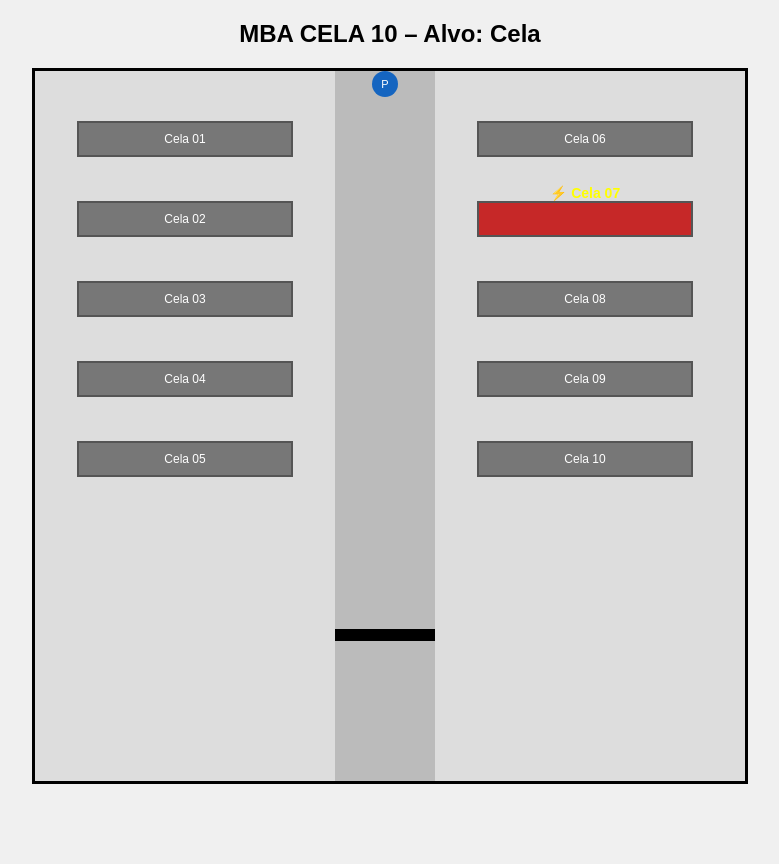
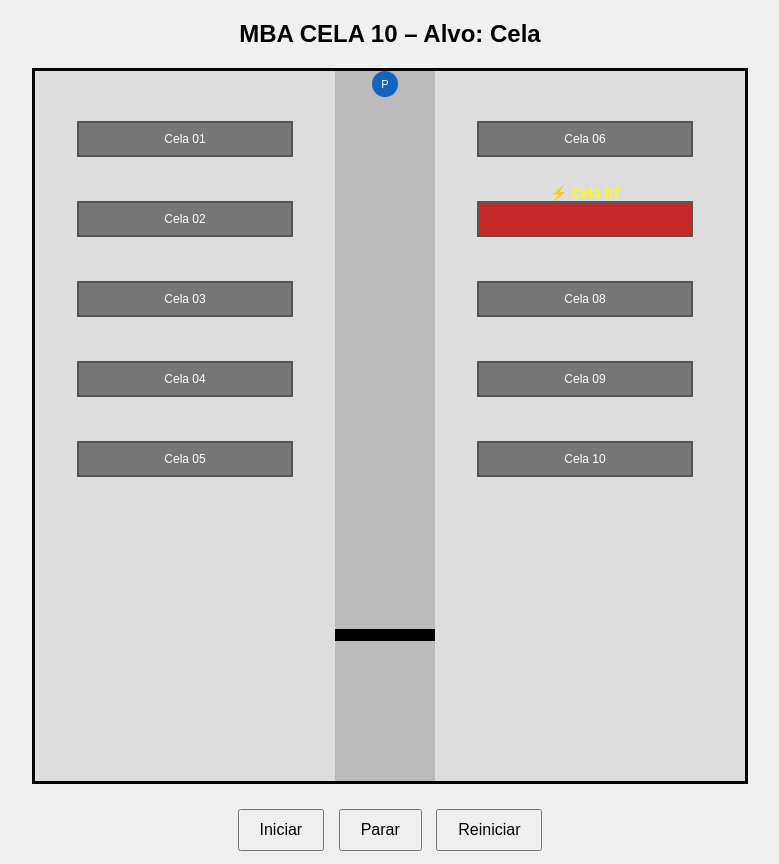
Before and after one commit to vicentisa/operacao_prisao, a plain HTML site: page index.html in a window 1280 px wide. Shown: the whole page, without its empty margins (250-1029 px from the left). Before the commit the page ends 804 px from the top, so only its background shows below. Drawn offline with Linux system fonts and the light colour scheme; files whose address does not match are found by name.

Commit message:
Revert "Tirar botões"
This reverts commit b6cfa755a2700f020572cd27cc0f8dedcf1a5c53.

```diff
--- a/index.html
+++ b/index.html
@@ -16,7 +16,9 @@
     </div>
 
     <div class="controls">
-
+        <button onclick="start()">Iniciar</button>
+        <button onclick="pause()">Parar</button>
+        <button onclick="resetScene()">Reiniciar</button>
     </div>
 
     <script src="script.js"></script>
```
